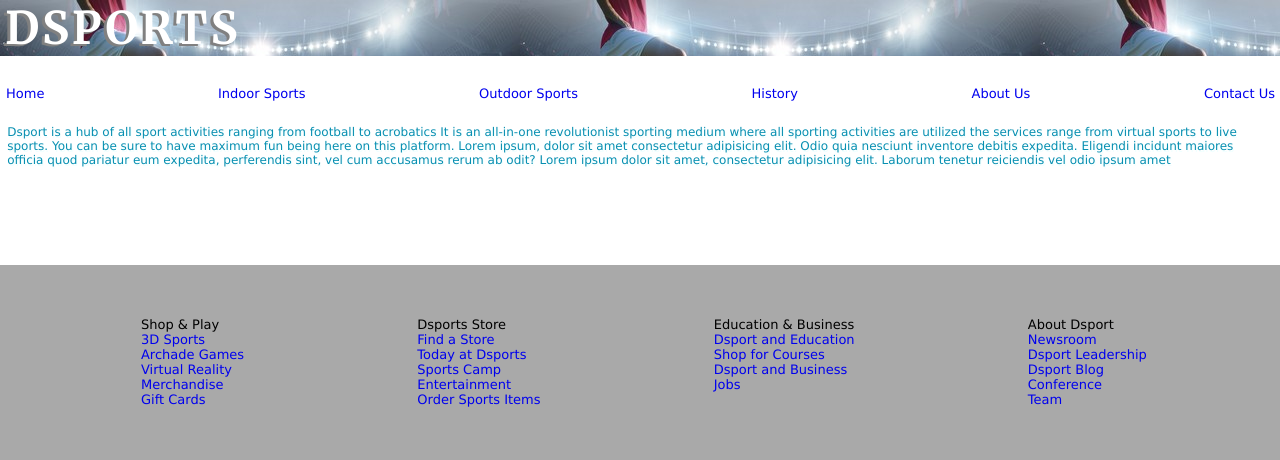
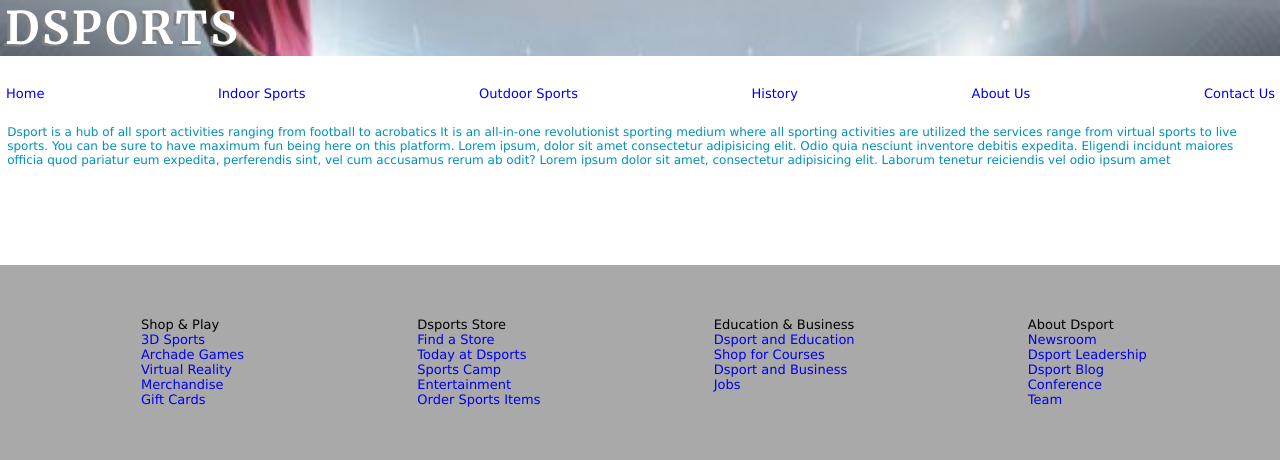
Before and after one commit to MIDANS/First, a plain HTML site: page index.html in a window 1280 px wide. Shown: the top 460 px of the page. Drawn offline with Linux system fonts and the light colour scheme.

Commit message:
Changed the background Image size and repetition.

```diff
--- a/style.css
+++ b/style.css
@@ -25,7 +25,9 @@ h1 {
 }
 .logo {
   background-image: url("football-player-stadium.jpg");
-  background-size: auto;
+  background-repeat: no-repeat;
+  background-size: 100% auto;
+  background-attachment: fixed;
   margin: 0;
   padding-left: 5px;
 }
```
